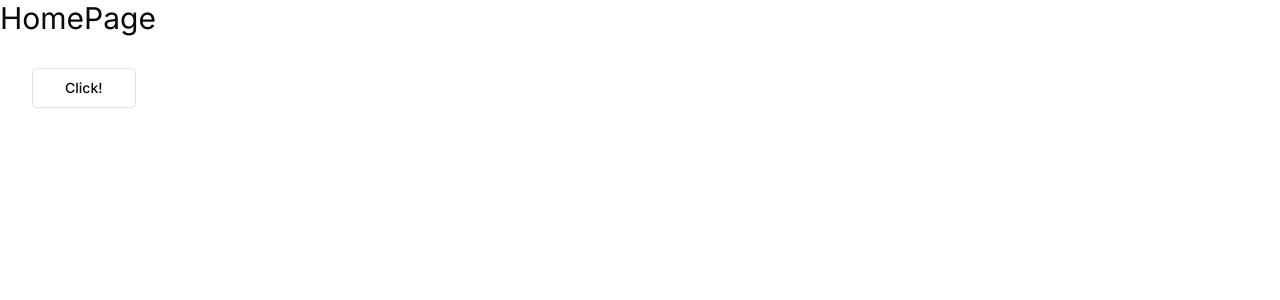
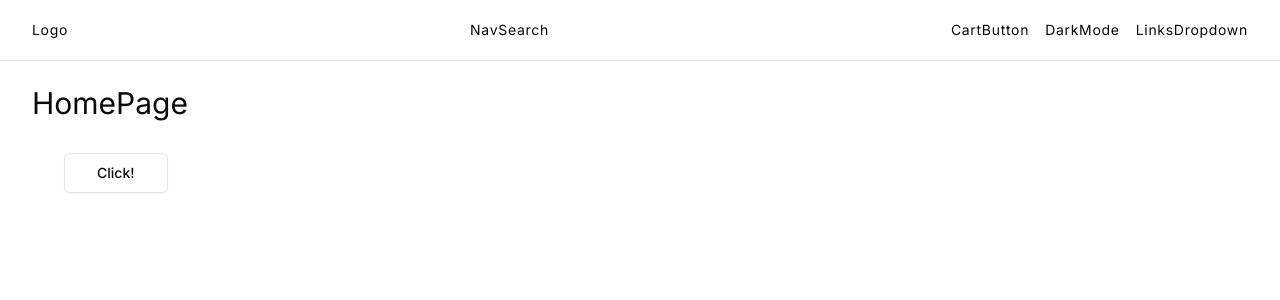
Before and after one commit to PadillaTom/NextJS-Course, a Next.js app: page / in a window 1280 px wide. Shown: the top 300 px of the page. Built offline with nearby package versions, Linux system fonts and the light colour scheme.

Commit message:
nextstore - Main Layout and Navbar

```diff
--- a/app/layout.tsx
+++ b/app/layout.tsx
@@ -1,6 +1,8 @@
 import type { Metadata } from "next";
 import { Inter } from "next/font/google";
 import "./globals.css";
+import Navbar from "@/components/navbar/Navbar";
+import Container from "@/components/global/Container";
 
 const inter = Inter({ subsets: ["latin"] });
 
@@ -16,7 +18,10 @@ export default function RootLayout({
 }>) {
 	return (
 		<html lang="en">
-			<body className={inter.className}>{children}</body>
+			<body className={inter.className}>
+				<Navbar></Navbar>
+				<Container className="py-6">{children}</Container>
+			</body>
 		</html>
 	);
 }
--- /dev/null
+++ b/components/global/Container.tsx
@@ -0,0 +1,8 @@
+import { cn } from "@/lib/utils";
+import React from "react";
+
+function Container({ children, className }: { children: React.ReactNode; className?: string }) {
+	return <div className={cn("mx-auto max-w-6xl xl:max-w-7xl px-8", className)}>{children}</div>;
+}
+
+export default Container;
--- /dev/null
+++ b/components/navbar/CartButton.tsx
@@ -0,0 +1,7 @@
+import React from "react";
+
+function CartButton() {
+	return <div>CartButton</div>;
+}
+
+export default CartButton;
--- /dev/null
+++ b/components/navbar/DarkMode.tsx
@@ -0,0 +1,7 @@
+import React from "react";
+
+function DarkMode() {
+	return <div>DarkMode</div>;
+}
+
+export default DarkMode;
--- /dev/null
+++ b/components/navbar/LinksDropdown.tsx
@@ -0,0 +1,7 @@
+import React from "react";
+
+function LinksDropdown() {
+	return <div>LinksDropdown</div>;
+}
+
+export default LinksDropdown;
--- /dev/null
+++ b/components/navbar/Logo.tsx
@@ -0,0 +1,7 @@
+import React from "react";
+
+function Logo() {
+	return <div>Logo</div>;
+}
+
+export default Logo;
--- /dev/null
+++ b/components/navbar/NavSearch.tsx
@@ -0,0 +1,7 @@
+import React from "react";
+
+function NavSearch() {
+	return <div>NavSearch</div>;
+}
+
+export default NavSearch;
--- /dev/null
+++ b/components/navbar/Navbar.tsx
@@ -0,0 +1,25 @@
+import React from "react";
+import Container from "../global/Container";
+import Logo from "./Logo";
+import NavSearch from "./NavSearch";
+import CartButton from "./CartButton";
+import DarkMode from "./DarkMode";
+import LinksDropdown from "./LinksDropdown";
+
+function Navbar() {
+	return (
+		<nav className="border-b">
+			<Container className="flex flex-col sm:flex-row sm:justify-between sm:items-center flex-wrap py-5 text-sm tracking-wider">
+				<Logo></Logo>
+				<NavSearch></NavSearch>
+				<div className="flex gap-4 items-center">
+					<CartButton></CartButton>
+					<DarkMode></DarkMode>
+					<LinksDropdown></LinksDropdown>
+				</div>
+			</Container>
+		</nav>
+	);
+}
+
+export default Navbar;
--- /dev/null
+++ b/components/navbar/SignOutLink.tsx
@@ -0,0 +1,7 @@
+import React from "react";
+
+function SignOutLink() {
+	return <div>SignOutLink</div>;
+}
+
+export default SignOutLink;
--- /dev/null
+++ b/components/navbar/UserIcon.tsx
@@ -0,0 +1,7 @@
+import React from "react";
+
+function UserIcon() {
+	return <div>UserIcon</div>;
+}
+
+export default UserIcon;
```
